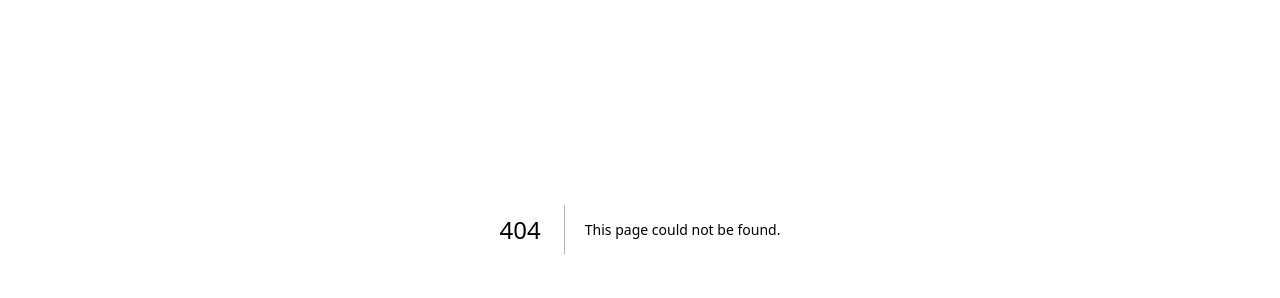
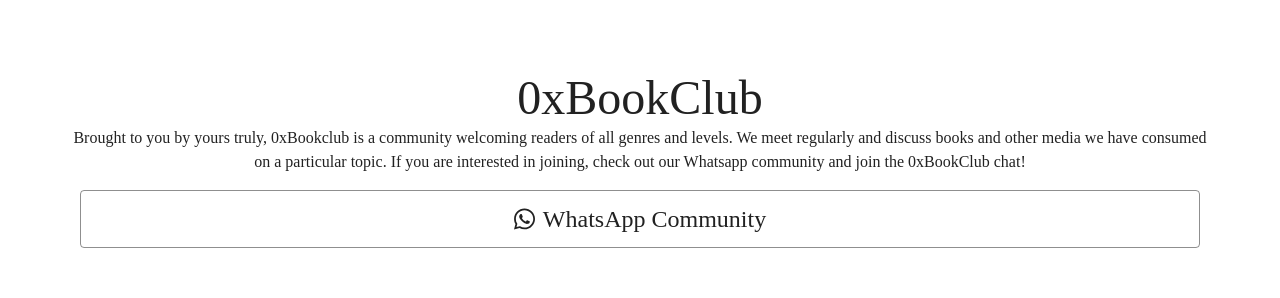
Before and after one commit to 0xa-at/website, a Next.js app: page /bookclub in a window 1280 px wide. Before the commit this address had no page. Shown: the part 239-537 px from the top of the page. Built offline with nearby package versions, Linux system fonts and the light colour scheme.

Commit message:
add page for the 0xBookClub bookmark qr code

```diff
--- /dev/null
+++ b/pages/bookclub.tsx
@@ -0,0 +1,49 @@
+import { Box, Typography } from "@mui/material";
+import { LinktreeLink } from "../utils/types";
+import LinktreeButton from "../components/LinktreeButton";
+import Head from "next/head";
+
+import { faWhatsapp, } from '@fortawesome/free-brands-svg-icons';
+
+type Props = {
+    links: LinktreeLink[]
+}
+
+export default function EventsPage({ links }: Props) {
+    return (
+        <Box>
+            <Head>
+                <title>0xBookClub</title>
+            </Head>
+
+            <Box style={{ textAlign: "center", margin: "30vh 0" }}>
+                <Typography variant="h3" >
+                    0xBookClub
+                </Typography>
+                <Typography>
+                    Brought to you by yours truly, 0xBookclub is a community welcoming readers of all genres and levels.
+                    We meet regularly and discuss books and other media we have consumed on a particular topic.
+                    If you are interested in joining, check out our Whatsapp community and join the 0xBookClub chat!
+                </Typography>
+
+                {links.map((link, idx) => (
+                    <LinktreeButton key={idx} link={link} />
+                ))}
+            </Box>
+        </Box>
+    )
+}
+
+export const getStaticProps = async () => {
+    const links: LinktreeLink[] = [
+        {
+            href: ["https:", "", "chat.whatsapp.com", "CazjR0pfl3lDTsBcmDzOhR"],
+            title: "WhatsApp Community",
+            icon: faWhatsapp,
+        },
+    ];
+
+    return {
+        props: { links },
+    }
+}
```
